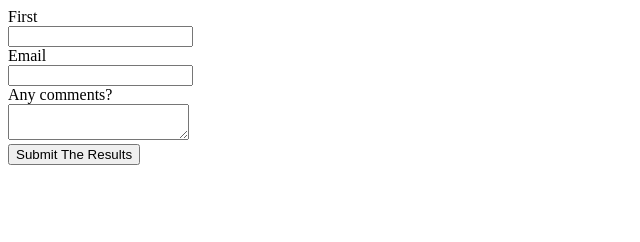
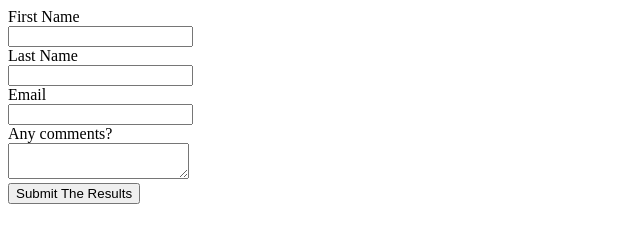
Before and after one commit to eltonapsantos10/form-teste1, a Gatsby site: page /home in a window 1280 px wide. Shown: the whole page, without its empty margins (0-640 px from the left). Built offline with nearby package versions, Linux system fonts and the light colour scheme; Gatsby itself is replaced by a stand-in of ours.

Commit message:
added a last name

```diff
--- a/src/pages/home.js
+++ b/src/pages/home.js
@@ -15,11 +15,17 @@
       />
 
     <div>
-      <label> First <br/>
+      <label> First Name <br/>
       <input type="text" name="first-name"/>
       </label>
     </div>
 
+
+    <div>
+      <label> Last Name <br/>
+      <input type="text" name="last-name"/>
+      </label>
+    </div>
 
     <div>
       <label htmlFor="email">Email</label> <br/>
```
